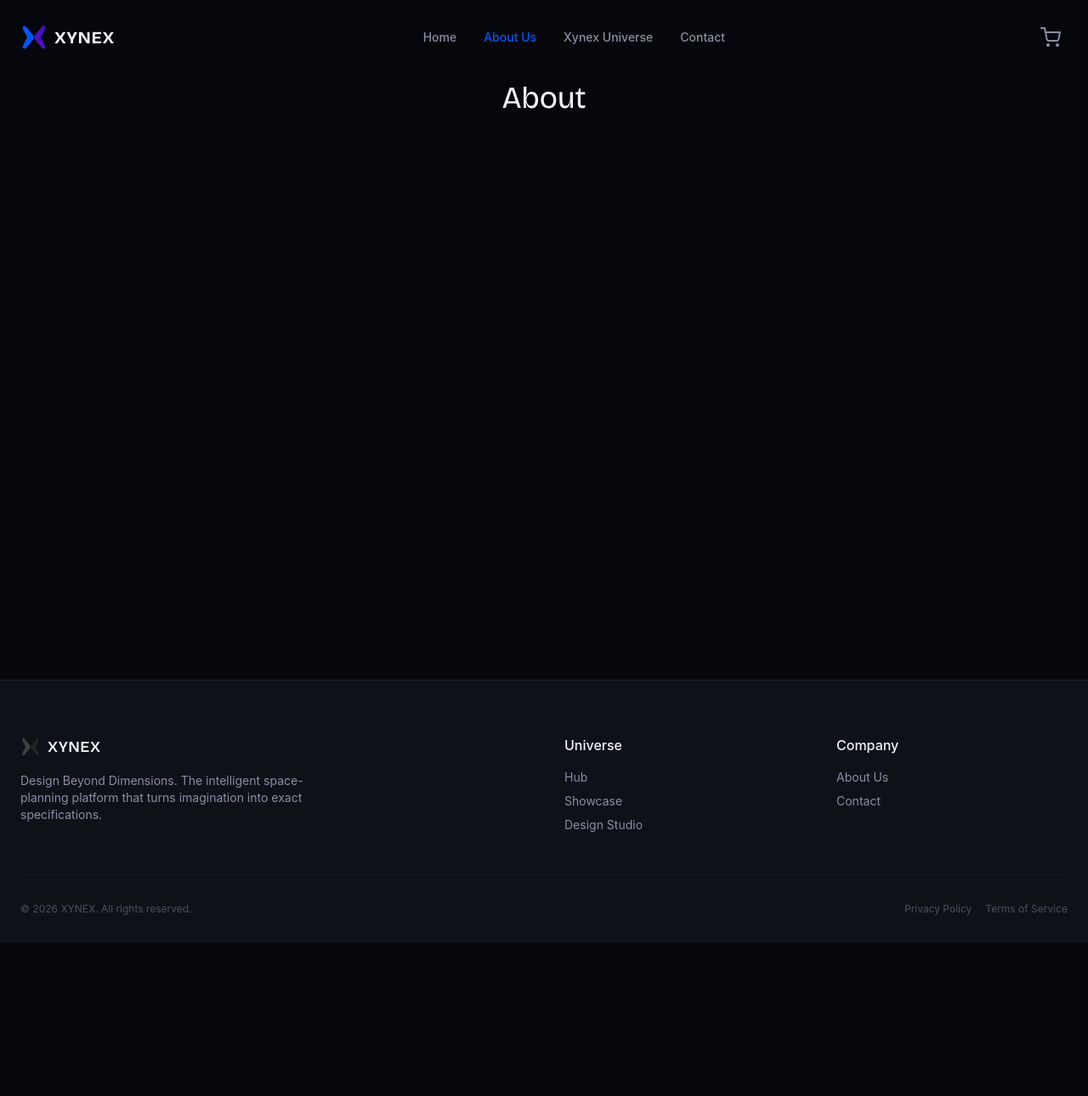
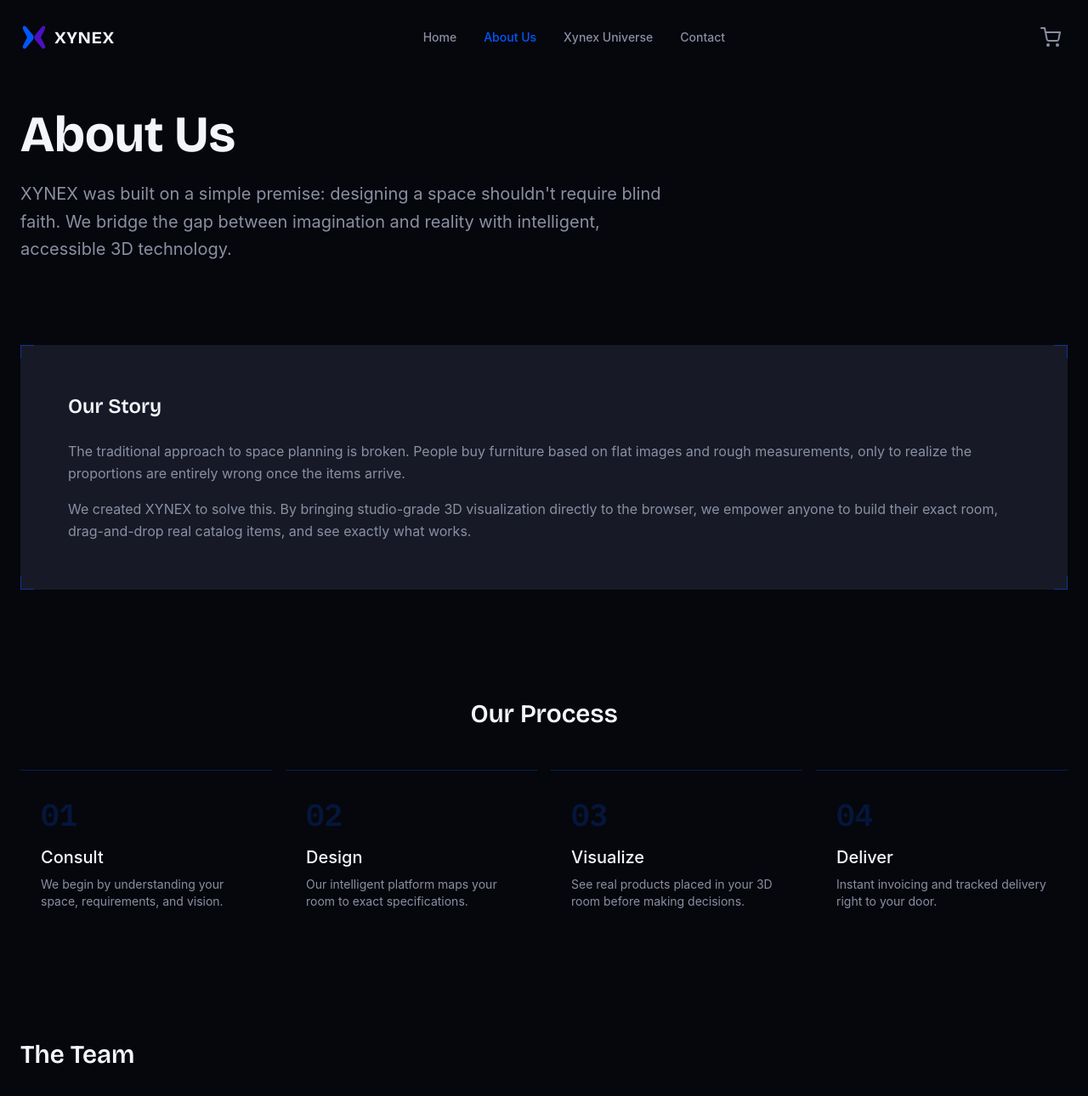
Before and after one commit to Dharaneesh30/Xynex, a React (Vite) app in the folder client/: page /about in a window 1280 px wide. Shown: the top 1290 px of the page at 85% size. Before the commit the page ends 1110 px from the top, so only its background shows below. Built offline with nearby package versions, Linux system fonts and the light colour scheme; a web font is replaced by a local one.

Commit message:
feat: build about us page with company story and team

```diff
--- /dev/null
+++ b/client/src/data/team.json
@@ -0,0 +1,23 @@
+[
+  {
+    "id": 1,
+    "name": "Founder Name",
+    "role": "Founder & CEO",
+    "bio": "Add a sentence here about the founder's vision for intelligent space planning.",
+    "image": null
+  },
+  {
+    "id": 2,
+    "name": "Team Member Name",
+    "role": "Lead Architect",
+    "bio": "Add a sentence here about their expertise in 3D visualization.",
+    "image": null
+  },
+  {
+    "id": 3,
+    "name": "Team Member Name",
+    "role": "Head of Product",
+    "bio": "Add a sentence here about driving the XYNEX platform forward.",
+    "image": null
+  }
+]
--- a/client/src/pages/About.jsx
+++ b/client/src/pages/About.jsx
@@ -1,9 +1,84 @@
 import React from 'react';
+import Card from '../components/common/Card';
+import CornerFrame from '../components/common/CornerFrame';
+import team from '../data/team.json';
+
+// TODO: Replace placeholder team data in data/team.json before public launch
 
 export default function About() {
+  const workflow = [
+    { step: "01", title: "Consult", desc: "We begin by understanding your space, requirements, and vision." },
+    { step: "02", title: "Design", desc: "Our intelligent platform maps your room to exact specifications." },
+    { step: "03", title: "Visualize", desc: "See real products placed in your 3D room before making decisions." },
+    { step: "04", title: "Deliver", desc: "Instant invoicing and tracked delivery right to your door." }
+  ];
+
   return (
-    <div className="pt-24 min-h-screen px-6 max-w-7xl mx-auto">
-      <h1 className="text-4xl font-display">About</h1>
-    </div>
+    <main className="flex-grow pt-32 pb-20 px-6 max-w-7xl mx-auto w-full">
+
+      {/* Header */}
+      <section className="mb-24 max-w-3xl">
+        <h1 className="text-4xl md:text-6xl font-display font-bold mb-6">About Us</h1>
+        <p className="text-xl text-ink-muted leading-relaxed">
+          XYNEX was built on a simple premise: designing a space shouldn't require blind faith.
+          We bridge the gap between imagination and reality with intelligent, accessible 3D technology.
+        </p>
+      </section>
+
+      {/* The Story */}
+      <section className="mb-32">
+        <CornerFrame className="bg-surface-elevated p-8 md:p-12">
+          <h2 className="text-2xl font-display font-semibold mb-6">Our Story</h2>
+          <div className="space-y-4 text-ink-muted leading-relaxed">
+            <p>
+              The traditional approach to space planning is broken. People buy furniture based on flat images and rough measurements, only to realize the proportions are entirely wrong once the items arrive.
+            </p>
+            <p>
+              We created XYNEX to solve this. By bringing studio-grade 3D visualization directly to the browser, we empower anyone to build their exact room, drag-and-drop real catalog items, and see exactly what works.
+            </p>
+          </div>
+        </CornerFrame>
+      </section>
+
+      {/* Workflow */}
+      <section className="mb-32">
+        <h2 className="text-3xl font-display font-semibold mb-12 text-center">Our Process</h2>
+        <div className="grid md:grid-cols-4 gap-4">
+          {workflow.map((w, i) => (
+            <div key={i} className="relative p-6 border-t border-brand-blue/30 pt-8">
+              <div className="text-4xl font-mono text-brand-blue/20 mb-4 font-bold">{w.step}</div>
+              <h3 className="text-xl font-medium mb-2">{w.title}</h3>
+              <p className="text-sm text-ink-muted">{w.desc}</p>
+            </div>
+          ))}
+        </div>
+      </section>
+
+      {/* Team */}
+      <section className="mb-20">
+        <h2 className="text-3xl font-display font-semibold mb-12">The Team</h2>
+        <div className="grid md:grid-cols-3 gap-8">
+          {team.map((member) => (
+            <Card key={member.id} className="overflow-hidden group">
+              <div className="aspect-[4/5] bg-surface-elevated flex items-center justify-center relative border-b border-ink/5">
+                {member.image ? (
+                  <img src={member.image} alt={member.name} className="w-full h-full object-cover grayscale group-hover:grayscale-0 transition-all duration-500" />
+                ) : (
+                  <div className="text-ink-muted/30">
+                    <svg className="w-16 h-16" viewBox="0 0 24 24" fill="none" stroke="currentColor" strokeWidth="1"><path d="M20 21v-2a4 4 0 0 0-4-4H8a4 4 0 0 0-4 4v2"></path><circle cx="12" cy="7" r="4"></circle></svg>
+                  </div>
+                )}
+              </div>
+              <div className="p-6">
+                <h3 className="font-medium text-lg text-ink">{member.name}</h3>
+                <p className="text-brand-blue text-sm mb-4 font-mono">{member.role}</p>
+                <p className="text-sm text-ink-muted leading-relaxed">{member.bio}</p>
+              </div>
+            </Card>
+          ))}
+        </div>
+      </section>
+
+    </main>
   );
 }
```
